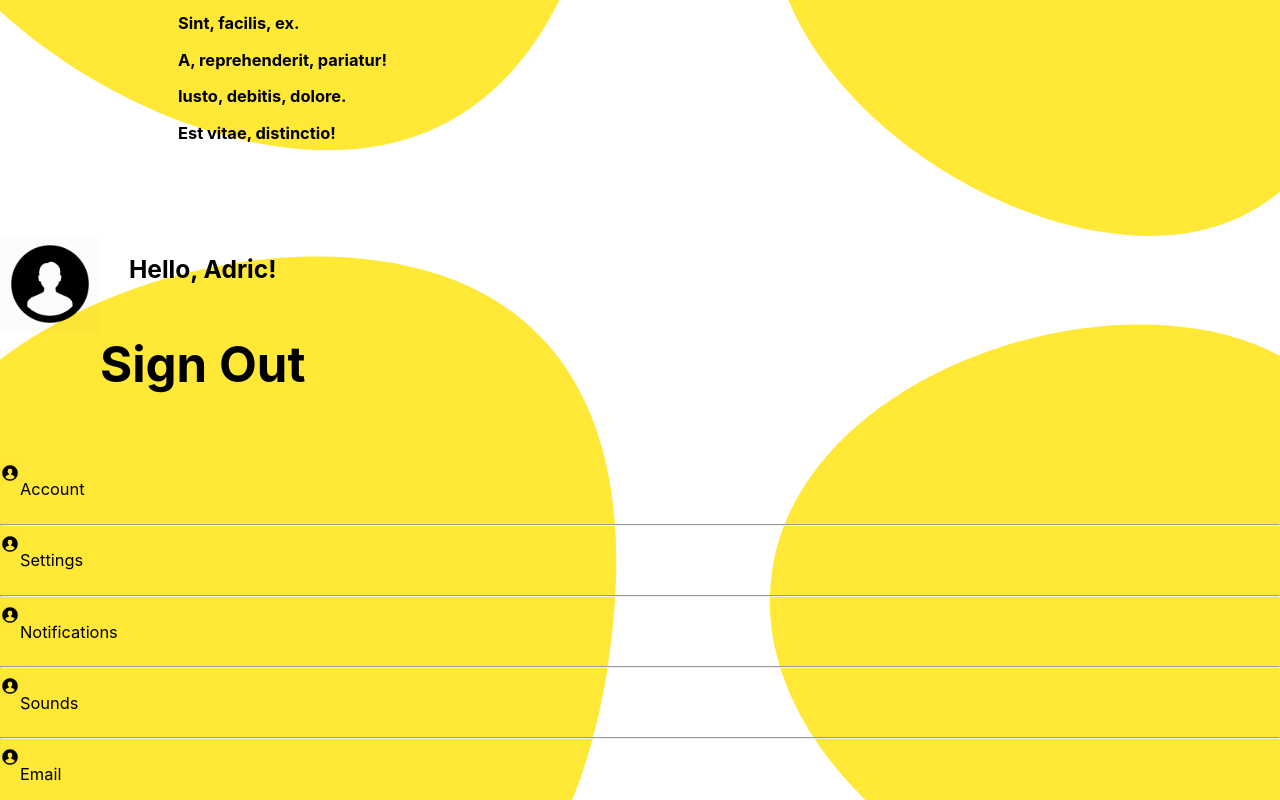
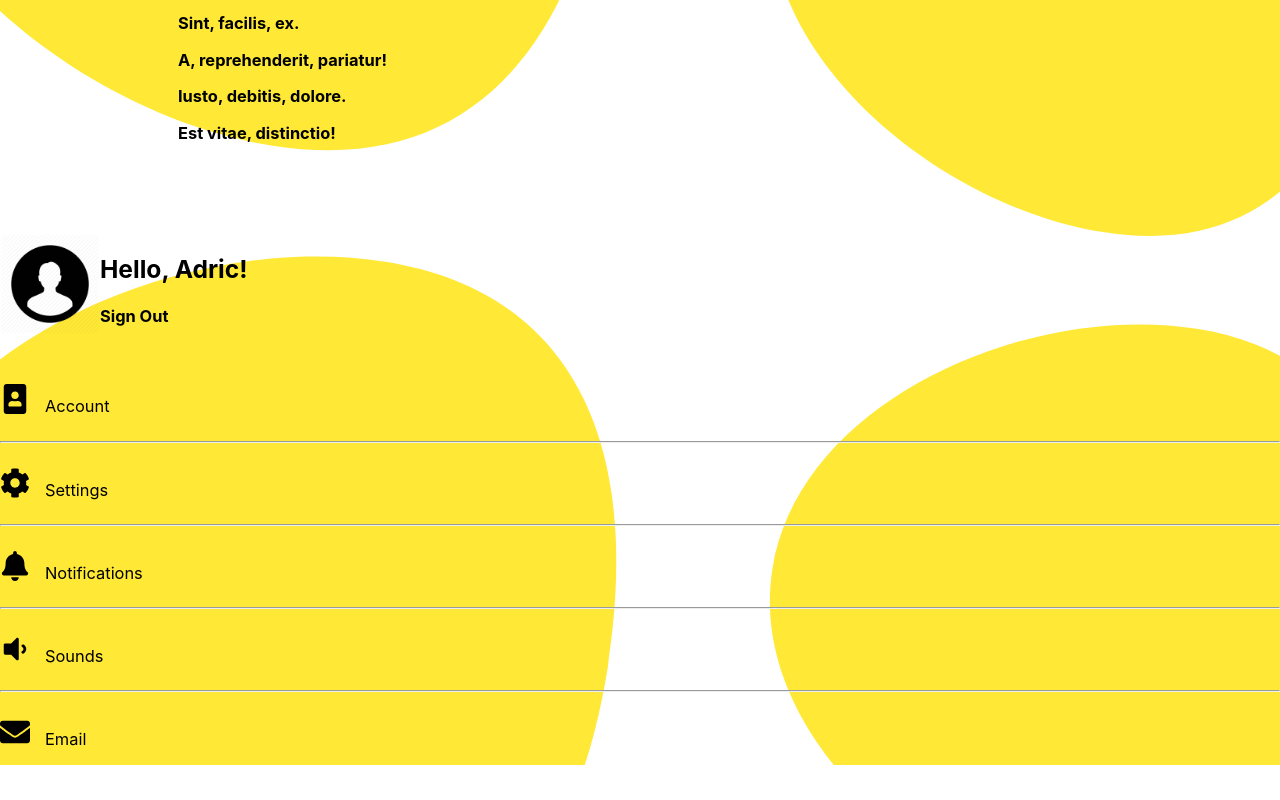
Before and after one commit to Wunderlist2/Front-End, a React (Create React App) app in the folder wl2/: page /Front-End/my/profile in a window 1280 px wide. Shown: the part 810-1610 px from the top of the page. After the commit the page ends 1575 px from the top, so only its background shows below. Built offline with nearby package versions, Linux system fonts and the light colour scheme; sample sign-in values are in the browser's storage.

Commit message:
commit FA icons and localStorage photo grab, some styling

```diff
--- a/wl2/src/Components/Profile.js
+++ b/wl2/src/Components/Profile.js
@@ -1,41 +1,50 @@
 import React from "react";
-import Image from '../generic-user-icon.jpg';
+import { library } from "@fortawesome/fontawesome-svg-core";
+import { FontAwesomeIcon } from "@fortawesome/react-fontawesome";
+import { faPortrait, faCog, faBell, faVolumeDown, faEnvelope } from "@fortawesome/free-solid-svg-icons";
+import defaultPhoto from '../generic-user-icon.jpg';
+
+library.add(faPortrait, faCog, faBell, faVolumeDown, faEnvelope)
+
+let userPhoto = {
+  photo: localStorage.getItem('photo') || defaultPhoto
+};
 
 const Profile = (props) => {
 
     return(
         <div>
           <div style={{display: "flex"}}>
-            <img src={Image} alt='test' style={{height: '100px', width: '100px'}}/>
+            <img src={userPhoto.photo} alt='profile portrait' style={{height: '100px', width: '100px'}}/>
             <div>
               <h2>Hello, Adric!</h2>
-              <h3>Sign Out</h3>
+              <h4 style={{textAlign: 'left'}}>Sign Out</h4>
             </div>
           </div>
           <br/>
           <div style={{display: "flex"}}>
-            <img src={Image} alt='test' style={{height: '20px', width: '20px'}}/>
-            <p>Account</p>
+            <p><FontAwesomeIcon icon={faPortrait} alt='test' style={{height: '30px', width: '30px', marginRight: '15px'}}/>
+            Account</p>
           </div>
           <hr/>
           <div style={{display: "flex"}}>
-            <img src={Image} alt='test' style={{height: '20px', width: '20px'}}/>
-            <p>Settings</p>
+            <p><FontAwesomeIcon icon={faCog} alt='test' style={{height: '30px', width: '30px', marginRight: '15px'}}/>
+            Settings</p>
           </div>
           <hr/>
           <div style={{display: "flex"}}>
-            <img src={Image} alt='test' style={{height: '20px', width: '20px'}}/>
-            <p>Notifications</p>
+            <p><FontAwesomeIcon icon={faBell} alt='test' style={{height: '30px', width: '30px', marginRight: '15px'}}/>
+            Notifications</p>
           </div>
           <hr/>
           <div style={{display: "flex"}}>
-            <img src={Image} alt='test' style={{height: '20px', width: '20px'}}/>
-            <p>Sounds</p>
+            <p><FontAwesomeIcon icon={faVolumeDown} alt='test' style={{height: '30px', width: '30px', marginRight: '15px'}}/>
+            Sounds</p>
           </div>
           <hr/>
           <div style={{display: "flex"}}>
-            <img src={Image} alt='test' style={{height: '20px', width: '20px'}}/>
-            <p>Email</p>
+            <p><FontAwesomeIcon icon={faEnvelope} alt='test' style={{height: '30px', width: '30px', marginRight: '15px'}}/>
+            Email</p>
           </div>
         </div>
     )
@@ -44,3 +53,4 @@ const Profile = (props) => {
 export default Profile;
 
 // <h2>Hello, {props.user.firstName}!</h2>
+//<img className="fas fa-portait" alt='test' style={{height: '100px', width: '100px'}}/>
```
